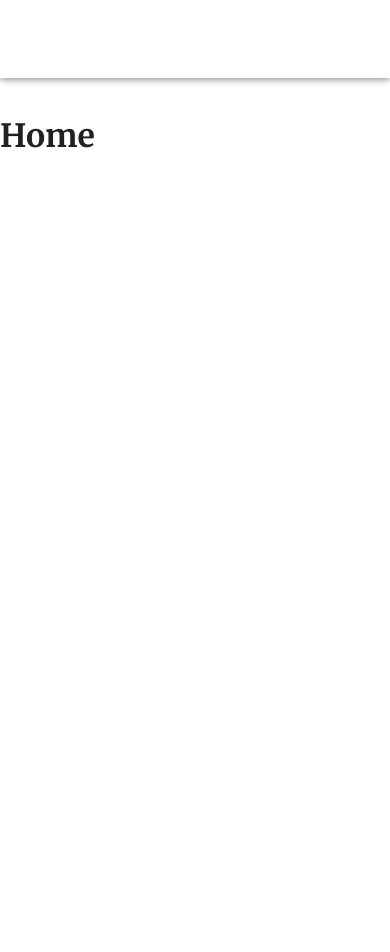
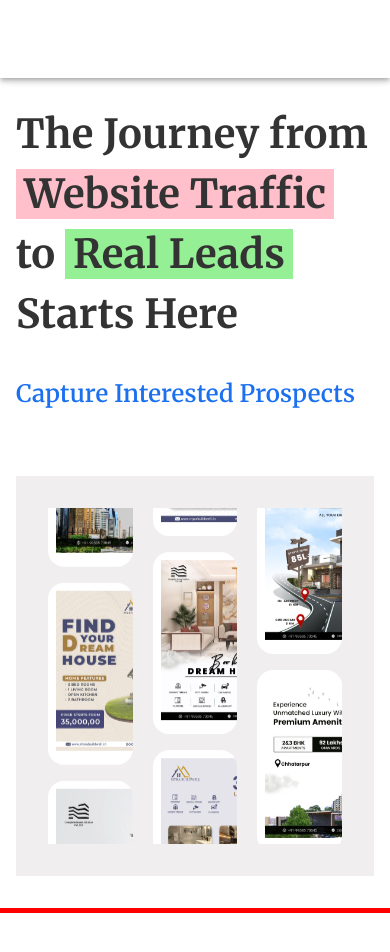
Before and after one commit to arshsaini1333/Innovader-Technologies, a React (Vite) app: page / in a window 390 px wide. Shown: the top 952 px of the page. Before the commit the page ends 844 px from the top, so only its background shows below. Built offline with nearby package versions, Linux system fonts and the light colour scheme; some icons are missing; a web font is replaced by a local one.

Commit message:
new changes

```diff
--- a/package.json
+++ b/package.json
@@ -14,6 +14,7 @@
     "@emotion/styled": "^11.14.0",
     "@mui/icons-material": "^7.0.2",
     "@mui/material": "^7.0.2",
+    "framer-motion": "^12.9.4",
     "react": "^19.0.0",
     "react-dom": "^19.0.0",
     "react-router": "^7.5.3",
--- a/src/App.css
+++ b/src/App.css
@@ -2,4 +2,5 @@
     margin: 0;
     padding: 0;
     font-family: "Merriweather", serif;
+    overflow-x: hidden;
 }
--- a/src/App.jsx
+++ b/src/App.jsx
@@ -14,9 +14,6 @@ function App() {
       {/* <BrowserRouter> */}
       <Navbar />
       <Toolbar />
-      <Toolbar />
-      {/* <Toolbar />  */}
-
 
         <Routes >
           <Route path="/" element={<Home />} />
--- /dev/null
+++ b/src/Components/HomeLeft.jsx
@@ -0,0 +1,51 @@
+import React, { useState, useEffect } from "react";
+import { motion, AnimatePresence } from "framer-motion";
+import '../public/Home.css';
+
+const lines = [
+  "Attract Qualified Buyers & Sellers",
+  "Capture Interested Prospects",
+  "Nurture Leads into Clients",
+  "Analyze & Optimize Your Performance",
+];
+
+
+const lineVariants = {
+  initial: { x: -100, opacity: 0 },
+  animate: { x: 0, opacity: 1, transition: { duration: 0.8 } },
+  exit: { x: 100, opacity: 0, transition: { duration: 0.8 } }
+};
+
+const HomeLeft = () => {
+  const [index, setIndex] = useState(0);
+
+  useEffect(() => {
+    const timer = setTimeout(() => {
+      setIndex((prev) => (prev + 1) % lines.length);
+    }, 3000); // time per line (adjust as needed)
+
+    return () => clearTimeout(timer);
+  }, [index]);
+
+  return (
+    <div className="p-6 max-w-xl mx-auto text-center HomeLeft">
+      <h2 className="text-2xl font-bold mb-6 heading">The Journey from  <span className="heads1">Website Traffic</span>  to <span className="heads2">Real Leads</span> Starts Here</h2>
+      <div className="h-10">
+        <AnimatePresence mode="wait">
+          <motion.p
+            key={index}
+            variants={lineVariants}
+            initial="initial"
+            animate="animate"
+            exit="exit"
+            className="text-lg absolute w-full line-text"
+          >
+            {lines[index]}
+          </motion.p>
+        </AnimatePresence>
+      </div>
+    </div>
+  );
+};
+
+export default HomeLeft;
--- /dev/null
+++ b/src/Components/HomeRight.jsx
@@ -0,0 +1,80 @@
+import React from 'react';
+import '../public/Home.css';
+import p1 from '../assets/p1.jpg';
+import p2 from '../assets/p2.jpg';
+import p3 from '../assets/p3.jpg';
+import p4 from '../assets/p4.jpg';
+import p5 from '../assets/p5.jpg';
+import p6 from '../assets/p6.jpg';
+import p7 from '../assets/p7.jpg';
+import p8 from '../assets/p8.jpg';
+import p9 from '../assets/p9.jpg';
+import p10 from '../assets/p10.jpg';
+import p11 from '../assets/p11.jpg';
+import p12 from '../assets/p12.jpg';
+import p13 from '../assets/p13.jpg';
+import p14 from '../assets/p14.jpg';
+import p15 from '../assets/p15.jpg';
+import p16 from '../assets/p16.jpg';
+
+
+
+
+const row1Images = [
+  // Add image URLs here (repeat as needed for looping)
+  p11,
+  p12,
+  p13,
+  p14,
+  p15,
+  p16,
+];
+const row2Images = [
+  // Add image URLs here (repeat as needed for looping)
+  p1,
+  p2,
+  p3,
+  p4,
+  p5,
+
+];
+const row3Images = [
+  // Add image URLs here (repeat as needed for looping)
+
+  p6,
+  p7,
+  p8,
+  p9,
+  p10,
+
+];
+
+const HomeRight = () => {
+    const renderRow = (images, direction) => (
+      <div className={`scroll-row ${direction}`}>
+        <div className="scroll-inner">
+          {images.map((img, i) => (
+            <div className='images'>
+                <img src={img} alt={`img-${i}`} key={i} />
+            </div>
+          ))}
+          {/* Duplicate for infinite loop effect */}
+          {images.map((img, i) => (
+            <div className='images'>
+             <img src={img} alt={`img-${i}-duplicate`} key={i + images.length} />
+            </div>
+          ))}
+        </div>
+      </div>
+    );
+
+    return (
+      <div className="scrolling-gallery HomeRight">
+        {renderRow(row1Images, "down")}
+        {renderRow(row2Images, "up" )}
+        {renderRow(row3Images, "down")}
+      </div>
+    );
+  };
+
+  export default HomeRight;
--- a/src/Pages/Home.jsx
+++ b/src/Pages/Home.jsx
@@ -1,9 +1,12 @@
+import HomeLeft from '../Components/HomeLeft.jsx'
+import HomeRight from '../Components/HomeRight.jsx'
+import '../public/Home.css'
 export default function Home()
 {
     return (
-        <>
-        <h1>Home</h1>
-
-        </>
+        <div className='Home'>
+        <HomeLeft/>
+        <HomeRight/>
+        </div>
     )
 }
--- /dev/null
+++ b/src/public/Home.css
@@ -0,0 +1,173 @@
+.Home {
+    display: flex;
+    justify-content: space-between;
+    padding: 2rem 1rem;
+    /* align-items: center; */
+    height: 670px;
+    overflow: hidden;
+    border-bottom: 5px solid red;
+    margin-bottom: 10rem;
+}
+
+.HomeRight {
+    width: 43%;
+}
+
+.scrolling-gallery {
+    display: flex;
+    /* flex-direction: column; */
+    /* align-items: center; */
+    height: 900px;
+    justify-content: center;
+    gap: 20px;
+    overflow: hidden;
+    transform: rotate(18deg);
+    position: relative;
+    top: -5rem;
+    right: -10rem;
+    background-color: rgba(235, 232, 232, 0.735);
+    padding: 2rem;
+}
+
+.images {
+    padding: 0.5rem;
+    background-color: white;
+    border-radius: 1rem;
+}
+
+.scroll-row {
+    overflow: hidden;
+    height: 100%;
+    position: relative;
+}
+
+.scroll-inner {
+    display: flex;
+    flex-direction: column;
+    gap: 1rem;
+    animation: scroll-down 10s linear infinite;
+}
+
+.scroll-row.up .scroll-inner {
+    animation: scroll-up 10s linear infinite;
+}
+
+.scroll-row.down .scroll-inner {
+    animation: scroll-down 10s linear infinite;
+}
+
+.scroll-inner img {
+    height: 10rem;
+    object-fit: cover;
+    width: 10rem;
+}
+
+.heads1 {
+    background-color: pink;
+    padding: 0 0.5rem;
+}
+
+.heads2 {
+    background-color: rgb(149, 240, 149);
+    padding: 0 0.5rem;
+}
+
+
+/* Animations */
+
+@keyframes scroll-down {
+    0% {
+        transform: translateY(-50%);
+    }
+    100% {
+        transform: translateY(0);
+    }
+}
+
+@keyframes scroll-up {
+    0% {
+        transform: translateY(0);
+    }
+    100% {
+        transform: translateY(-50%);
+    }
+}
+
+.HomeLeft {
+    width: 50%;
+    height: 70vh;
+    display: flex;
+    flex-direction: column;
+    justify-content: center;
+    padding: 0 4rem;
+    gap: 2rem;
+}
+
+.HomeLeft .heading {
+    font-size: 3rem;
+    /* color: #1b70ef; */
+    color: #333;
+}
+
+.HomeLeft .line-text {
+    color: #1b70ef !important;
+    font-size: 2rem;
+    font-weight: 800;
+}
+
+@media screen and (max-width:1100px) {
+    .HomeLeft {
+        width: 50%;
+        height: auto;
+        display: flex;
+        flex-direction: column;
+        justify-content: center;
+        padding: 0;
+        gap: 2rem;
+    }
+}
+
+@media screen and (max-width:800px) {
+    .Home {
+        flex-direction: column;
+        height: auto;
+        padding-top: 3rem;
+        gap: 4rem;
+    }
+    .HomeLeft {
+        /* height: 500px; */
+        height: auto;
+        width: 100%;
+        padding: 0;
+        justify-content: flex-start;
+    }
+    .HomeLeft .heading {
+        font-size: 2.5rem;
+        /* color: #1b70ef; */
+        color: #333;
+    }
+    .HomeLeft .line-text {
+        color: #1b70ef !important;
+        font-size: 1.5rem;
+        font-weight: 600;
+    }
+    .HomeRight {
+        width: 100%;
+    }
+    /* Scrolling */
+    .scrolling-gallery {
+        display: flex;
+        /* flex-direction: column; */
+        /* align-items: center; */
+        height: 400px;
+        justify-content: center;
+        gap: 20px;
+        overflow: hidden;
+        transform: rotate(0deg);
+        position: relative;
+        top: 0rem;
+        right: 0rem;
+        background-color: rgba(235, 232, 232, 0.735);
+        padding: 2rem;
+    }
+}
--- a/src/public/Navbar.css
+++ b/src/public/Navbar.css
@@ -50,7 +50,6 @@
 }
 
 img {
-    height: 4rem;
     width: 4rem;
 }
 
@@ -119,6 +118,16 @@ img {
     background-color: white !important;
 }
 
+@media screen and (max-width:1100px) {
+    .nav-link-container {
+        width: 100%;
+        gap: 0.5rem;
+    }
+    .letsTalk {
+        margin-left: 3rem;
+    }
+}
+
 @media screen and (max-width:600px) {
     .banner {
         display: none !important;
```
Also changed, not shown: src/assets/p1.jpg (renamed from src/assets/p1 .jpg), 1 other file (tests, documents, lock files or other folders).
